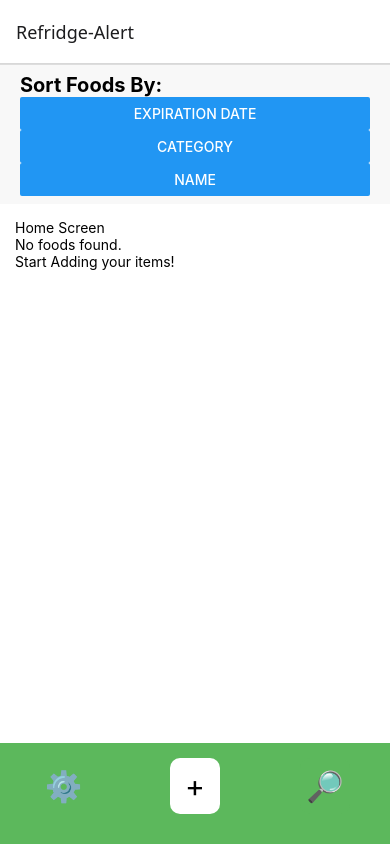
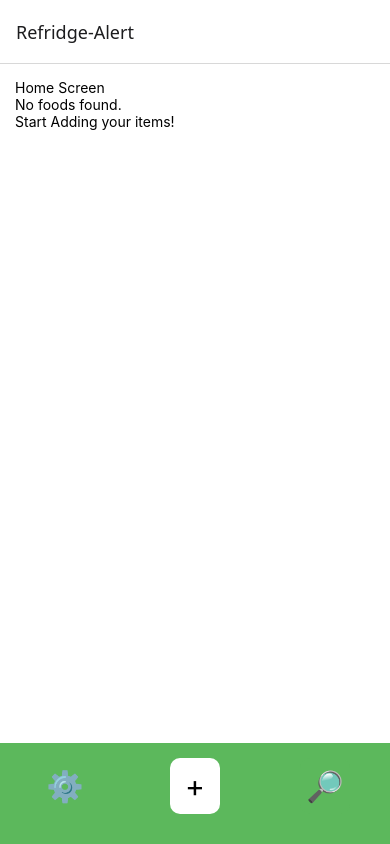
Before and after one commit to vbisso/refridge-alert, a React Native app: screen /Refridge-Alert in a window 390 px wide. Built offline with nearby package versions, Linux system fonts and the light colour scheme.

Commit message:
Added a modal for the filter functions.

```diff
--- a/components/FilterModal.js
+++ b/components/FilterModal.js
@@ -1,4 +1,4 @@
-import React, { useState } from "react";
+import React, { useState, useEffect } from "react";
 import {
   Modal,
   Animated,
@@ -7,14 +7,19 @@ import {
   Text,
   Dimensions,
   View,
+  Button,
 } from "react-native";
-import FoodForm from "./FoodForm";
 
 const { height } = Dimensions.get("window");
 
-const FoodModal = ({ visible, onClose, onSave }) => {
-  const [slideAnimation] = useState(new Animated.Value(1000)); // starts off-screen
-  const [isModalVisible, setIsModalVisible] = useState(visible);
+const FilterModal = ({ visible, onClose, onSortChange }) => {
+  const [slideAnimation] = useState(new Animated.Value(1000));
+
+  useEffect(() => {
+    if (visible) {
+      openModal();
+    }
+  }, [visible]);
 
   const openModal = () => {
     Animated.spring(slideAnimation, {
@@ -26,46 +31,39 @@ const FoodModal = ({ visible, onClose, onSave }) => {
   };
 
   const closeModal = () => {
-    setIsModalVisible(false); //closing modal (includes the blurred background)
     Animated.spring(slideAnimation, {
-      toValue: 1000,
-      friction: 0,
-      tension: 0,
+      toValue: 600,
+      friction: 300,
+      tension: 300,
       useNativeDriver: true,
     }).start(() => {
-      onClose();
+      onClose(); // Ensure HomeScreen updates the modal state only after animation completes
     });
   };
-
-  //open modal when visible changes
-  React.useEffect(() => {
-    if (visible) {
-      setIsModalVisible(true);
-      openModal();
-    }
-  }, [visible]);
 
   return (
     <Modal
       animationType="fade"
       transparent={true}
-      visible={isModalVisible}
+      visible={visible}
       onRequestClose={closeModal}
     >
-      <TouchableOpacity style={styles.overlay} activeOpacity={1}>
+      <TouchableOpacity style={styles.overlay} activeOpacity={1} onPress={closeModal}>
         <Animated.View
           style={[
             styles.modalContent,
-            {
-              height: height * 0.8,
-              transform: [{ translateY: slideAnimation }],
-              bottom: 0,
-              position: "absolute",
-            },
+            { transform: [{ translateY: slideAnimation }] },
           ]}
         >
-          <Text style={styles.text}>Add Food Item</Text>
-          <FoodForm onSave={onSave} onClose={closeModal} />
+          <Text style={styles.text}>Filter Options</Text>
+
+          <Button title="Sort by Expiration Date" onPress={() => onSortChange("expDate")} />
+          <Button title="Sort by Category" onPress={() => onSortChange("category")} />
+          <Button title="Sort by Name" onPress={() => onSortChange("name")} />
+
+          <TouchableOpacity onPress={closeModal} style={styles.closeButton}>
+            <Text style={styles.closeText}>Close</Text>
+          </TouchableOpacity>
         </Animated.View>
       </TouchableOpacity>
     </Modal>
@@ -75,24 +73,31 @@ const FoodModal = ({ visible, onClose, onSave }) => {
 const styles = StyleSheet.create({
   overlay: {
     flex: 1,
-    justifyContent: "flex-end",
+    backgroundColor: "rgba(0, 0, 0, 0.5)",
+    justifyContent: "center",
     alignItems: "center",
-    backgroundColor: "rgba(0, 0, 0, 0.5)",
   },
   modalContent: {
-    width: "100%",
     backgroundColor: "white",
     padding: 20,
-    justifyContent: "center",
+    borderRadius: 10,
+    width: "80%",
     alignItems: "center",
-    borderTopLeftRadius: 15,
-    borderTopRightRadius: 15,
   },
   text: {
     fontSize: 18,
-    marginBottom: 20,
-    textAlign: "center",
+    marginBottom: 15,
+  },
+  closeButton: {
+    marginTop: 15,
+    padding: 10,
+    backgroundColor: "#ff4444",
+    borderRadius: 5,
+  },
+  closeText: {
+    color: "white",
+    fontWeight: "bold",
   },
 });
 
-export default FoodModal;
+export default FilterModal;
--- a/screens/HomeScreen.js
+++ b/screens/HomeScreen.js
@@ -1,28 +1,35 @@
 import React, { useState, useEffect } from "react";
-import { View, Text, StyleSheet, TouchableOpacity, Image, Button } from "react-native";
+import { View, Text, StyleSheet, TouchableOpacity, Button, ScrollView } from "react-native";
 import FoodForm from "../components/FoodForm";
 import FoodList from "../components/FoodList";
 import FoodModal from "../components/FoodModal";
-import FilterModal from "../components/FilterModal"
+import FilterModal from "../components/FilterModal";
 import AsyncStorage from "@react-native-async-storage/async-storage";
-import { ScrollView } from "react-native-gesture-handler";
 
 const HomeScreen = () => {
   const [foods, setFoods] = useState([]);
   const [sortBy, setSortBy] = useState("expDate");
-  const [modalVisible, setModalVisible] = useState(false); // state to control the visibility of the food form modal
+  const [modalVisible, setModalVisible] = useState(false);
+  const [filterModalVisible, setFilterModalVisible] = useState(false);
+  const [isFilterVisible, setIsFilterVisible] = useState(false);
+  const [sortCriteria, setSortCriteria] = useState(null);
 
   useEffect(() => {
     loadFoods();
   }, []);
 
   useEffect(() => {
-    setFoods((prevFoods) => sortFoods(prevFoods, sortBy));
+    setFoods((prevFoods) => sortFoods([...prevFoods], sortBy));
   }, [sortBy]);
 
+  const handleSortChange = (criterion) => {
+    console.log("Sorting by:", criterion);
+    setSortBy(criterion);  // Update sorting criteria
+    setIsFilterVisible(false); // Close the modal after selecting
+  };
 
   const sortFoods = (foods, criterion) => {
-    return [...foods].sort((a, b) => {
+    return foods.sort((a, b) => {
       if (criterion === "expDate") {
         return new Date(a.expDate) - new Date(b.expDate);
       } else if (criterion === "category") {
@@ -34,143 +41,114 @@ const HomeScreen = () => {
     });
   };
 
-  //loads foods from async storage
   const loadFoods = async () => {
-    const storedFoods = await AsyncStorage.getItem("foods");
-
-    if (storedFoods) {
-      const foodsWithDates = JSON.parse(storedFoods).map((food) => ({
-        ...food,
-        expDate: new Date(food.expDate), // Convert string to Date object
-      }));
-      //console.log("Foods loaded:", foodsWithDates);
-      setFoods(foodsWithDates);
-    } else {
-      console.log("No foods stored.");
+    try {
+      const storedFoods = await AsyncStorage.getItem("foods");
+      if (storedFoods) {
+        const foodsWithDates = JSON.parse(storedFoods).map((food) => ({
+          ...food,
+          expDate: new Date(food.expDate),
+        }));
+        setFoods(sortFoods(foodsWithDates, sortBy));
+      }
+    } catch (error) {
+      console.error("Error loading foods:", error);
     }
   };
 
-  //saving foods to local storage
   const saveFoods = async (food) => {
-    //console.log(food);
-    const newFoods = [...foods, food]; //adds the new food to the existing array of foods
-    setFoods(newFoods); //sets the state of the component to the new array of foods
-    await AsyncStorage.setItem("foods", JSON.stringify(newFoods)); //saves the new array of foods to the local storage
-    setModalVisible(false);
+    try {
+      const newFoods = [...foods, { ...food, expDate: new Date(food.expDate) }];
+      setFoods(sortFoods(newFoods, sortBy));
+      await AsyncStorage.setItem("foods", JSON.stringify(newFoods));
+      setModalVisible(false);
+    } catch (error) {
+      console.error("Error saving food:", error);
+    }
   };
 
   const onDelete = async (index) => {
-    const newFoods = foods.filter((_, i) => i !== index);
-    setFoods(newFoods);
-    await AsyncStorage.setItem("foods", JSON.stringify(newFoods));
+    try {
+      const newFoods = foods.filter((_, i) => i !== index);
+      setFoods(newFoods);
+      await AsyncStorage.setItem("foods", JSON.stringify(newFoods));
+    } catch (error) {
+      console.error("Error deleting food:", error);
+    }
   };
 
   return (
-    <View style={style.container}>
+    <View style={styles.container}>
+      {/* <View style={styles.sortContainer}>
+        <Text style={styles.sortText}>Sort Foods By:</Text>
+        <View style={styles.buttonContainer}>
+          <Button title="Expiration Date" onPress={() => setSortBy("expDate")} />
+          <Button title="Category" onPress={() => setSortBy("category")} />
+          <Button title="Name" onPress={() => setSortBy("name")} />
+        </View>
+      </View> */}
 
-      <View style={styles.sortContainer}>
-        <Text style={styles.sortText}>Sort Foods By:</Text>
-        <Button
-          title="Expiration Date"
-          onPress={() => setSortBy("expDate")}
-        />
-        <Button
-          title="Category"
-          onPress={() => setSortBy("category")}
-        />
-        <Button
-          title="Name"
-          onPress={() => setSortBy("name")}
-        />
-      </View>
+      <ScrollView style={styles.foodList}>
+        <Text>Home Screen</Text>
 
-
-      <ScrollView style={style.FoodList}>
-        <Text>Home Screen</Text>
         <FoodList foods={foods} onDelete={onDelete} />
       </ScrollView>
 
-      <View style={style.footerContainer}>
-        <View style={style.footer}>
-          <TouchableOpacity
-            //onPress={() => setModalVisible(true)}
-            style={{
-              paddingVertical: 10,
-              paddingHorizontal: 5,
-              borderRadius: 10,
-              width: 50,
-            }}
-          >
-            <Text
-              style={{
-                fontSize: 30,
-              }}
-            >
-              ⚙️
-            </Text>
+      <View style={styles.footerContainer}>
+        <View style={styles.footer}>
+          <TouchableOpacity style={styles.iconButton}>
+            <Text style={styles.iconText}>⚙️</Text>
           </TouchableOpacity>
 
-          <TouchableOpacity
-            onPress={() => setModalVisible(true)}
-            style={{
-              backgroundColor: "white",
-              paddingVertical: 10,
-              paddingHorizontal: 5,
-              borderRadius: 10,
-              width: 50,
-            }}
-          >
-            <Text
-              style={{
-                color: "black",
-                fontSize: 30,
-                textAlign: "center",
-              }}
-            >
-              +
-            </Text>
+          <TouchableOpacity onPress={() => setModalVisible(true)} style={styles.addButton}>
+            <Text style={styles.addButtonText}>+</Text>
           </TouchableOpacity>
 
-          <TouchableOpacity
-            //onPress={() => setModalVisible(true)}
-            style={{
-              backgroundColor: "#5cb85c",
-              paddingVertical: 10,
-              paddingHorizontal: 5,
-              borderRadius: 10,
-              width: 50,
-              justifyContent: "center",
-              alignItems: "center",
-            }}
-          >
-            <Text
-              style={{
-                fontSize: 30,
-              }}
-            >
-              🔎
-            </Text>
+          {/* <TouchableOpacity onPress={() => setFilterModalVisible(true)} style={styles.searchButton}>
+            <Text style={styles.iconText}>🔎</Text>
+            <Button title="Open Filter" onPress={() => setIsFilterVisible(true)} />
+
+          </TouchableOpacity> */}
+          <TouchableOpacity onPress={() => setIsFilterVisible(true)} style={styles.searchButton}>
+            <Text style={styles.iconText}>🔎</Text>
           </TouchableOpacity>
         </View>
       </View>
 
-      <FoodModal
-        visible={modalVisible}
-        onClose={() => setModalVisible(false)}
-        onSave={saveFoods}
+      <FoodModal visible={modalVisible} onClose={() => setModalVisible(false)} onSave={saveFoods} />
+      <FilterModal
+        visible={isFilterVisible}
+        onClose={() => setIsFilterVisible(false)}
+        onSortChange={handleSortChange}
       />
     </View>
   );
 };
 
-const style = StyleSheet.create({
+const styles = StyleSheet.create({
   container: {
     flex: 1,
     backgroundColor: "#fff",
-    height: "100%",
   },
-  FoodList: {
+  foodList: {
     padding: 15,
+  },
+  sortContainer: {
+    padding: 20,
+    backgroundColor: "#f8f8f8",
+    borderBottomWidth: 1,
+    borderColor: "#ddd",
+    height: 140,
+    justifyContent: "center",
+  },
+  sortText: {
+    fontSize: 20,
+    fontWeight: "bold",
+    marginBottom: 10,
+  },
+  buttonContainer: {
+    flexDirection: "row",
+    justifyContent: "space-around",
   },
   footerContainer: {
     position: "absolute",
@@ -178,40 +156,42 @@ const style = StyleSheet.create({
     width: "100%",
   },
   footer: {
-    //backgroundColor: "blue",
-    display: "flex",
     flexDirection: "row",
     justifyContent: "space-around",
-    bottom: 0,
     backgroundColor: "#5cb85c",
     paddingTop: 15,
     paddingBottom: 30,
   },
-});
-
-const styles = StyleSheet.create({
-  container: {
-    flex: 1,
-    paddingTop: 0, // Add padding at the top for spacing
+  iconButton: {
+    paddingVertical: 10,
+    paddingHorizontal: 5,
+    borderRadius: 10,
+    width: 50,
   },
-  scrollView: {
-    flex: 1,
+  iconText: {
+    fontSize: 30,
+    textAlign: "center",
   },
-  scrollContent: {
-    flexGrow: 1,
+  addButton: {
+    backgroundColor: "white",
+    paddingVertical: 10,
+    paddingHorizontal: 5,
+    borderRadius: 10,
+    width: 50,
   },
-  sortContainer: {
-    padding: 20, // More spacing
-    backgroundColor: "#f8f8f8",
-    borderTopWidth: 1,
-    borderColor: "#ddd",
-    height: 140, // Adjusted height for buttons
-    justifyContent: "center", // Center content vertically
+  addButtonText: {
+    color: "black",
+    fontSize: 30,
+    textAlign: "center",
   },
-  sortText: {
-    fontSize: 20, // Bigger label text
-    fontWeight: "bold",
-    marginBottom: 0,
+  searchButton: {
+    backgroundColor: "#5cb85c",
+    paddingVertical: 10,
+    paddingHorizontal: 5,
+    borderRadius: 10,
+    width: 50,
+    justifyContent: "center",
+    alignItems: "center",
   },
 });
 
```
